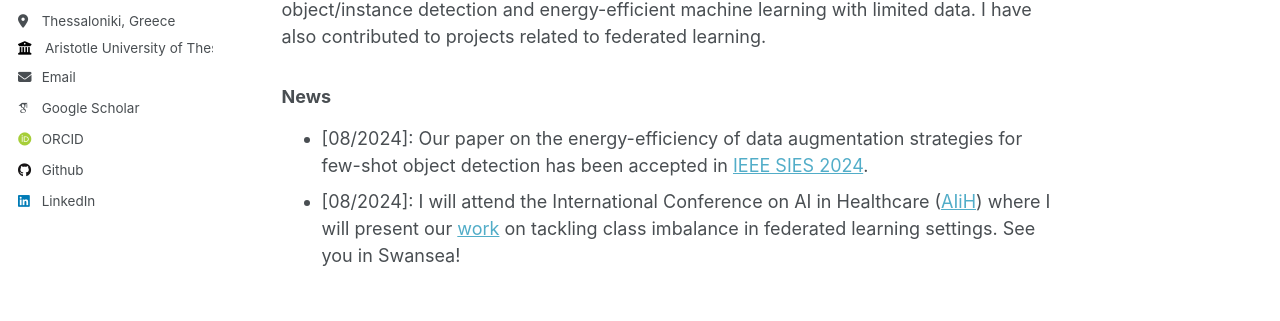
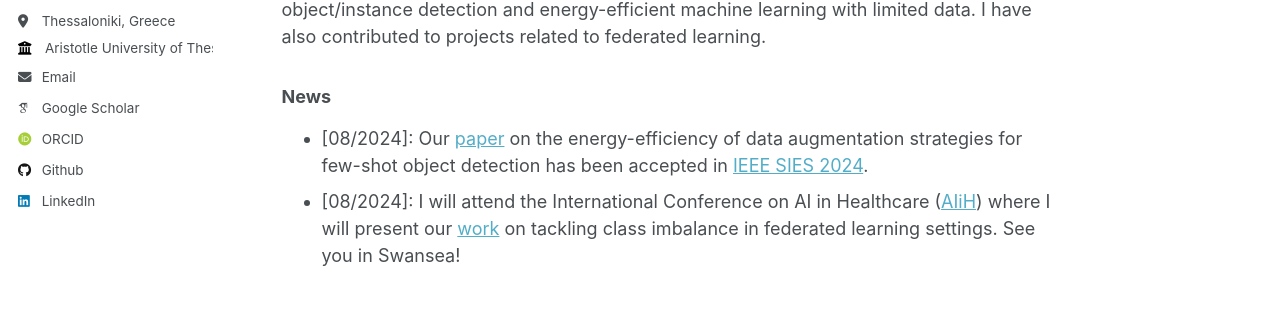
Before and after one commit to GeorgeTsoumplekas/GeorgeTsoumplekas.github.io, a Jekyll site: the page built from _pages/about.md, in a window 1280 px wide and 1051 px high. Shown: the part 365-686 px from the top of the window. Built offline with Jekyll 4.4.1, drawn with Linux system fonts in a browser that asks for light colours; some web fonts are replaced; part of the change alters nothing that is shown.

```diff
--- a/_pages/about.md
+++ b/_pages/about.md
@@ -14,5 +14,5 @@ I am broadly interested in machine learning and particularly in few-shot learnin
 
 ### News
 
-* \[08/2024\]: Our paper on the energy-efficiency of data augmentation strategies for few-shot object detection has been accepted in [IEEE SIES 2024](https://ieee-sies.org/).
+* \[08/2024\]: Our [paper](https://www.arxiv.org/pdf/2408.10940) on the energy-efficiency of data augmentation strategies for few-shot object detection has been accepted in [IEEE SIES 2024](https://ieee-sies.org/).
 * \[08/2024\]: I will attend the International Conference on AI in Healthcare ([AIiH](https://aiih.cc/)) where I will present our [work](https://arxiv.org/pdf/2405.20430) on tackling class imbalance in federated learning settings. See you in Swansea!
```
